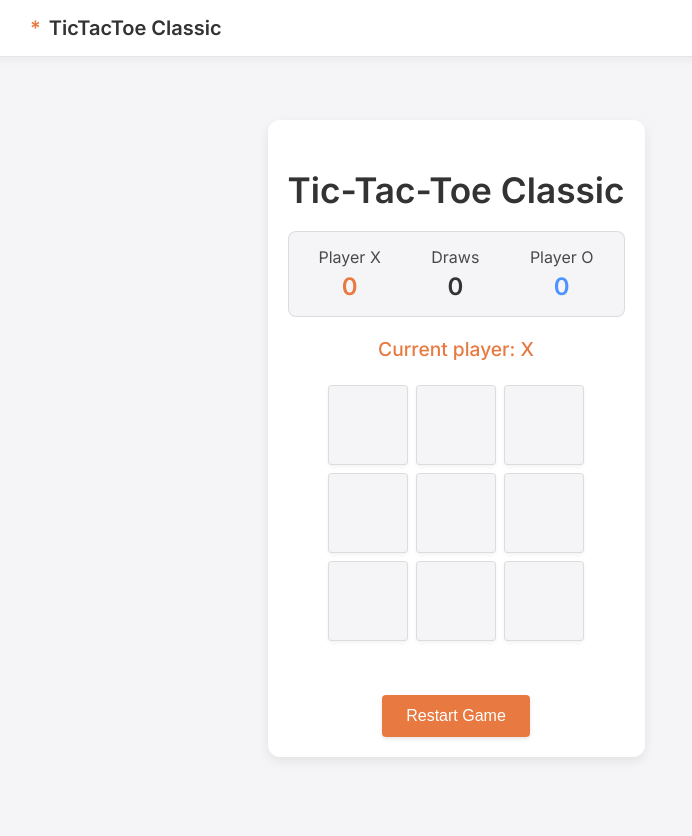
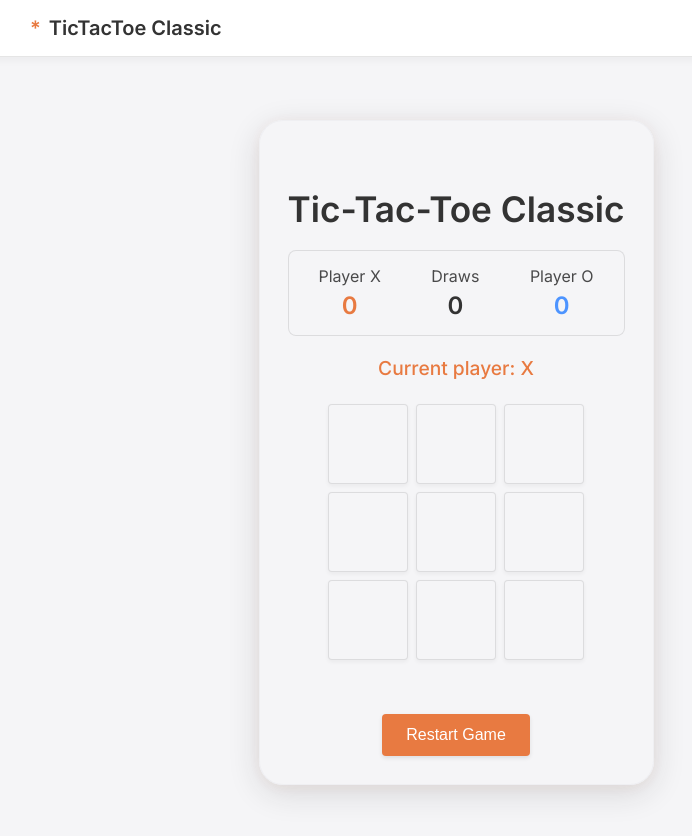
Before and after one commit to Workflow-Manager-admin/tictactoe-classic-100386-100392, a React (Create React App) app in the folder main_container_for_tictactoe_classic/: page / in a window 1280 px wide. Shown: the top 836 px of the page, without its empty margins (184-876 px from the left). Built offline with nearby package versions, Linux system fonts and the light colour scheme; the HTML template or start-up script is replaced by a standard one.

Commit message:
Auto-commit: Changes as of 2025-05-26T08:26:35.750468+00:00

```diff
--- a/main_container_for_tictactoe_classic/src/components/TicTacToe.css
+++ b/main_container_for_tictactoe_classic/src/components/TicTacToe.css
@@ -2,12 +2,20 @@
   display: flex;
   flex-direction: column;
   align-items: center;
-  max-width: 500px;
+  max-width: 480px;
   margin: 0 auto;
-  padding: 20px;
-  background-color: var(--kavia-light);
-  border-radius: 12px;
-  box-shadow: 0 4px 12px rgba(0, 0, 0, 0.08);
+  padding: 38px 28px 28px 28px;
+  background: rgba(245,245,247, 0.92);
+  border-radius: 24px;
+  /* Glass effect with soft shadow and border */
+  box-shadow: 0 8px 32px 0 rgba(34, 34, 34, 0.14), 0 2px 16px rgba(232, 122, 65, 0.06);
+  border: 1.5px solid rgba(210,210,220,0.18);
+  backdrop-filter: blur(8px);
+  transition: box-shadow 0.25s cubic-bezier(0.4, 0.2, 0.2, 1);
+}
+
+.game:hover {
+  box-shadow: 0 12px 40px 0 rgba(66, 33, 7, 0.16), 0 8px 36px rgba(232, 122, 65, 0.11);
 }
 
 .game-title {
```
Also changed, not shown: 2 other files (tests, documents, lock files or other folders).
